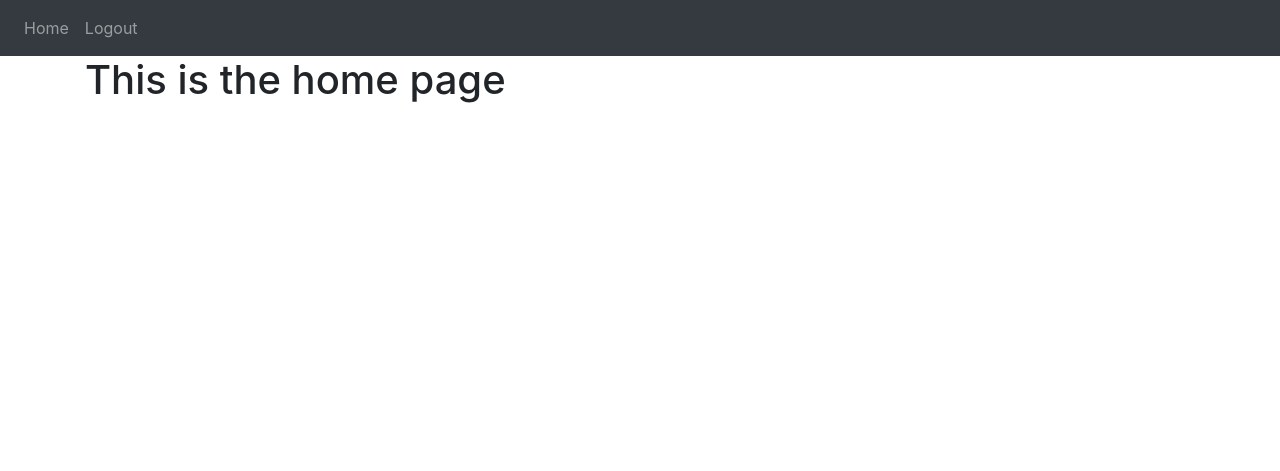
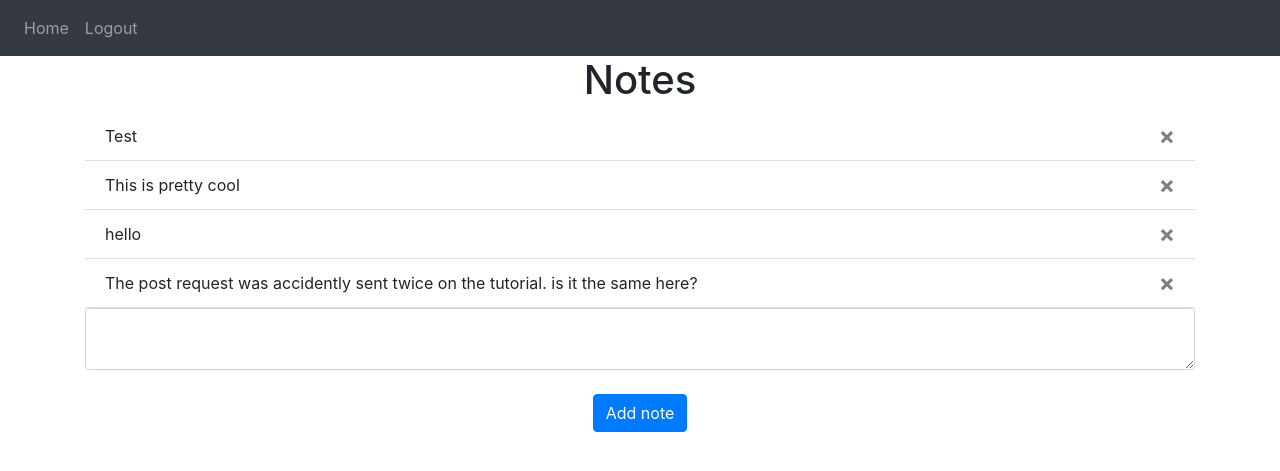
Before and after one commit to MeesumP/Flask-Notes-Website, a Flask app: page / in a window 1280 px wide. Shown: the top 471 px of the page. Run offline with Flask 2, Linux system fonts and the light colour scheme; a user stored in the database is signed in; data comes from the database, SQL or seed files in the repository; both versions use the stored data as it was after the commit; some libraries are stand-ins or nearby versions.

Commit message:
error with deleting notes

```diff
--- a/Website/Templates/home.html
+++ b/Website/Templates/home.html
@@ -1,4 +1,18 @@
 {% extends "base.html" %} {% block title%}Home{% endblock %}
 {% block content %}
-<h1>This is the home page</h1>
+<h1 align="center">Notes</h1>
+<ul class="list-group list-group-flush" id="Notes">
+    {% for note in user.notes %}
+    <li class='list-group-item'>{{ note.data }} <button type='button' class="close" onClick="deleteNote({{ note.id }})">
+        <span aria-hidden="true">&times;</span>
+    </button></li>
+    {% endfor %}
+</ul>
+<form method="POST">
+    <textarea name="note" id="note" class="form-control"></textarea>
+    <br />
+    <div align="center">
+        <button type="submit" class="btn btn-primary">Add note</button>
+    </div>
+</form>
 {% endblock %}
--- a/Website/views.py
+++ b/Website/views.py
@@ -1,10 +1,37 @@
+from Website.models import Note
 from Website.auth import login
-from flask import Blueprint, render_template
+from flask import Blueprint, render_template, request, flash, jsonify
 from flask_login import login_user, login_required, logout_user, current_user
+from .models import Note, db
+import json
 
 views = Blueprint("views", __name__)
 
-@views.route('/')
+@views.route('/', methods=["GET", "POST"])
 @login_required
 def home():
+    if request.method == 'POST':
+        note = request.form.get('note')
+
+        if len(note) < 1:
+            flash("Note is too short", category="error")
+        else:
+            new_note = Note(data=note, user_id=current_user.id)
+            db.session.add(new_note)
+            db.session.commit()
+            flash("Note Added!", category="success")
+
+
     return render_template("home.html", user=current_user)
+
+@views.route('/delete-note', methods=['POST'])
+def delete_note():
+    note = json.loads(request.data)
+    noteId = note['noteId']
+    note = Note.query.get(noteId)
+    if note:
+        if note.user_id == current_user.id:
+            db.session.delete(note)
+            db.session.commit()
+
+    return jsonify({})
```
Also changed, not shown: Website/Static/index.js (added, +8 -0 lines), Website/database.db.
